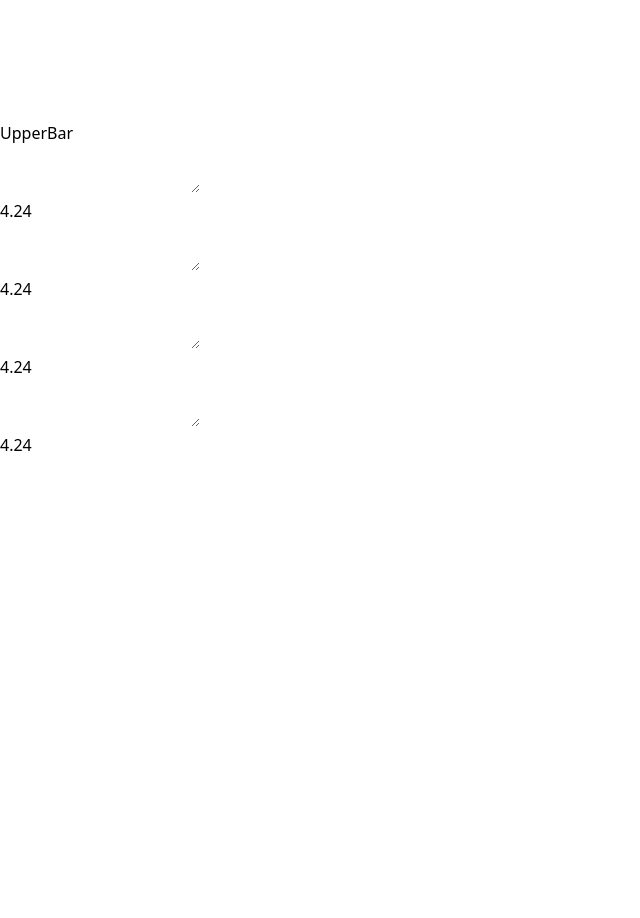
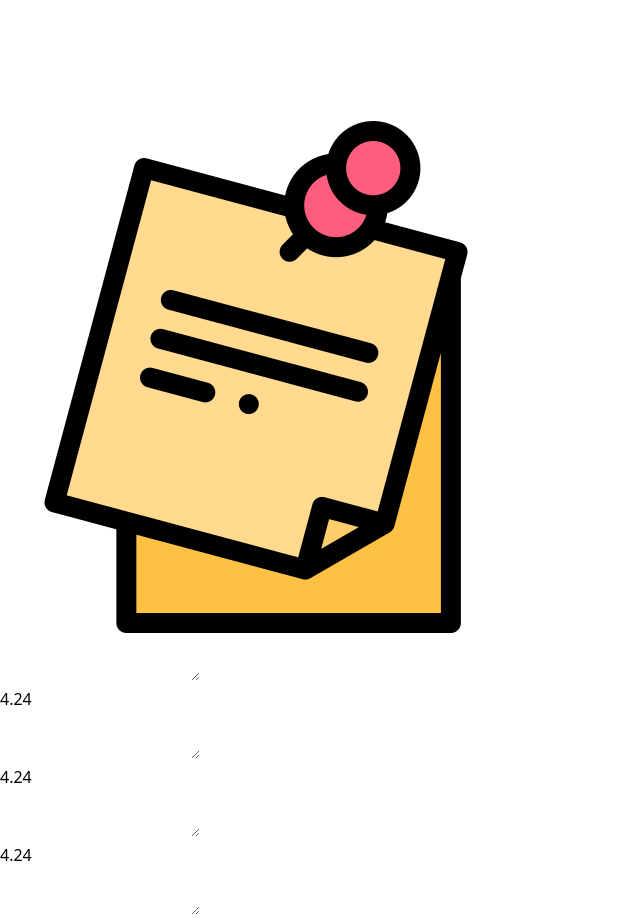
Before and after one commit to YashKaskar/NoteBook, a React (Vite) app in the folder NoteBook Pack/: page / in a window 1280 px wide. Shown: the part 820-1738 px from the top of the page, without its empty margins (0-640 px from the left). Before the commit the page ends 1277 px from the top, so only its background shows below. Built offline with nearby package versions, Linux system fonts and the light colour scheme.

Commit message:
img and sidebar

```diff
--- a/NoteBook Pack/src/MainContent/ContentContainer/ContentContainer.jsx
+++ b/NoteBook Pack/src/MainContent/ContentContainer/ContentContainer.jsx
@@ -17,7 +17,6 @@
       <Content note={{
           time: "4.24"
         }} />
-
       </div>
     </div>
   )
--- a/NoteBook Pack/src/MainContent/UpperBar/UpperBar.jsx
+++ b/NoteBook Pack/src/MainContent/UpperBar/UpperBar.jsx
@@ -1,10 +1,24 @@
 import React from 'react'
 
+import Vector from '../../assets/Vector.png'
+
 const UpperBar = () => {
+  const colors = ["#F3B664", '#ED5AB3', '#427D9D', '#F4BF96', '#DA0C81']
+
   return (
-      <>
-          <p className=''>UpperBar</p>
-      </>
+      <div className='p-10 flex md:justify-center justify-normal'>
+      <img src={Vector} alt="AddButton" className='w-[50px] cursor-pointer mr-6' />
+      <ul className='flex cursor-pointer gap-4 mt-4'>
+      {
+          colors.map((item, index) => (
+            <li
+              key={index}
+              className='rounded-full h-[33px] w-[33px]'
+              style={{backgroundColor: item}}
+            />
+        ))}
+      </ul>
+      </div>
   )
 }
 
```
Also changed, not shown: NoteBook Pack/src/assets/Delete.png (added), NoteBook Pack/src/assets/Vector.png (added).
